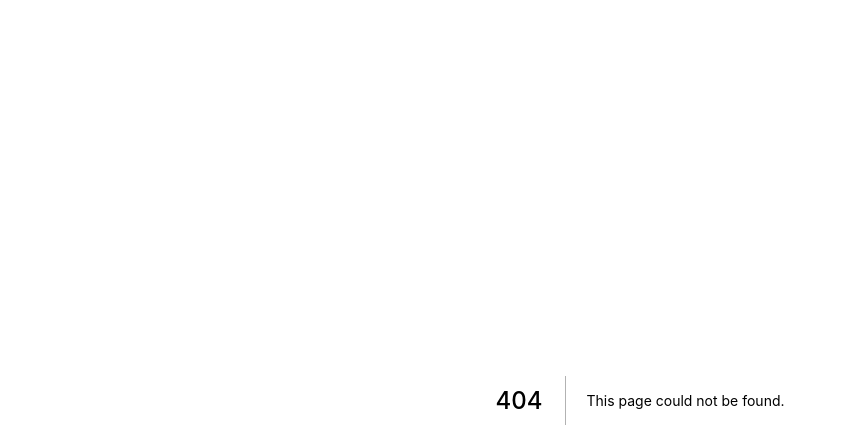
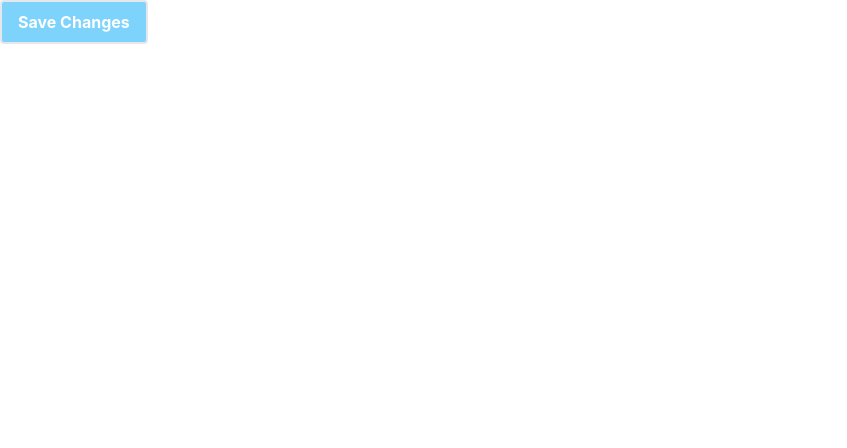
Before and after one commit to Skipper-116/tailwind-tut, a Next.js app: page /utilities in a window 1280 px wide. Before the commit this address had no page. Shown: the top 448 px of the page, without its empty margins (0-847 px from the left). Built offline with nearby package versions, Linux system fonts and the light colour scheme.

Commit message:
first glance on utilities

```diff
--- /dev/null
+++ b/pages/utilities.js
@@ -0,0 +1,9 @@
+function Utilities(){
+    return(
+        <>
+            <button className=" bg-sky-300 border-2 text-white font-bold hover:bg-sky-900 rounded py-2 px-4">Save Changes</button>
+        </>
+    )
+}
+
+export default Utilities;
```
